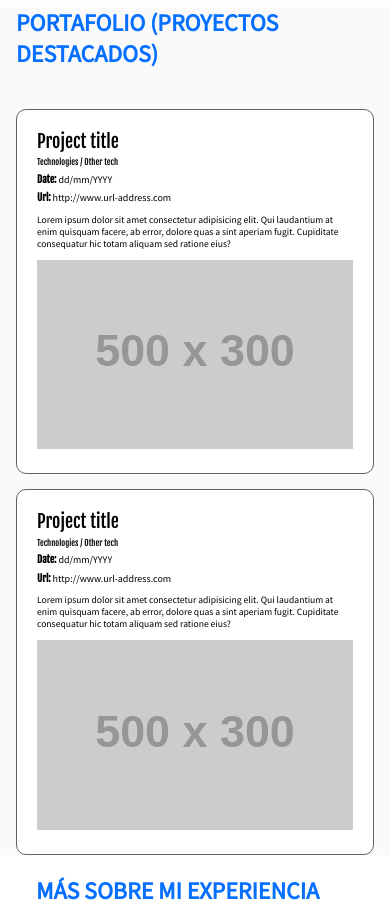
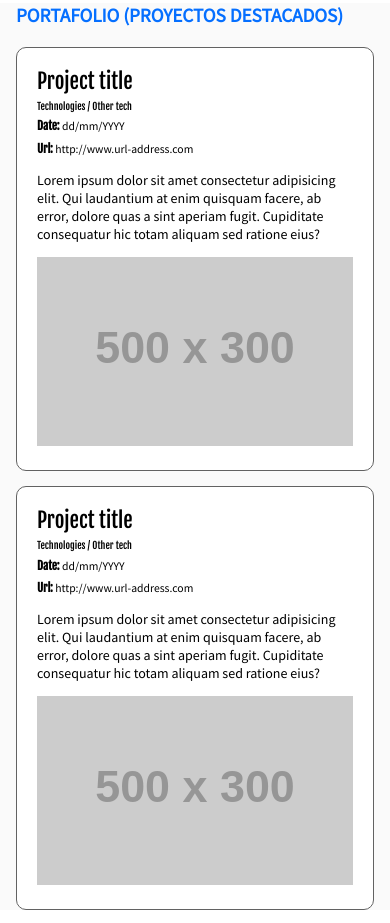
Before and after one commit to jcmexdev/responsive-design, a plain HTML site: page index.html in a window 390 px wide. Shown: the part 239-1162 px from the top of the page. Drawn offline with Linux system fonts and the light colour scheme; placeholder pictures from the web are drawn by us; files whose address does not match are found by name.

```diff
--- a/estilos.css
+++ b/estilos.css
@@ -368,7 +368,10 @@ h2 {
   height: 100%;
 }
 
-@media screen and (max-width: 1204px) {
+@media screen and (max-width: 1023px) {
+  .event-list-title {
+    margin-left: 0px;
+  }
   .portfolio {
     padding: 0;
   }
@@ -400,6 +403,10 @@ h2 {
 }
 
 @media screen and (max-width: 767px) {
+  h2 {
+    margin-bottom: 20px;
+  }
+
   .burger-menu {
     display: block;
   }
@@ -480,7 +487,7 @@ h2 {
   }
 
   .project-description {
-    font-size: 0.8em;
+    font-size: 1em;
   }
 
   .project-imageContainer {
@@ -503,8 +510,12 @@ h2 {
   }
 }
 @media screen and (max-width: 480px) {
+  h2 {
+    font-size: 1.2em;
+  }
+
   .project-details {
-    font-size: 12px;
+    font-size: 14px;
   }
 
   .event-detail {
--- a/index.html
+++ b/index.html
@@ -280,7 +280,7 @@
         <div>
           <p>
             Made with 💗 by
-            <a href="https://twitter.com/jcmexdev">@JCMEXDEV</a>
+            <a href="https://twitter.com/jcmexdev">@jcmexdev</a>
           </p>
         </div>
       </div>
@@ -301,14 +301,18 @@
       const handleListener = event => {
         if (event.matches) {
           burgerButton.addEventListener("click", handleMenu);
+          menu.addEventListener("click", () => {
+            menu.classList.remove("is-active");
+          });
         } else {
           burgerButton.removeEventListener("click", handleMenu);
+          menu.removeEventListener("click", () => {
+            menu.classList.remove("is-active");
+          });
         }
       };
       handleListener(ipadScreen);
-      // menu.addEventListener("click", () => {
-      //   menu.classList.remove("is-active");
-      // });
+      //
       ipadScreen.addListener(handleListener);
     </script>
   </body>
```
